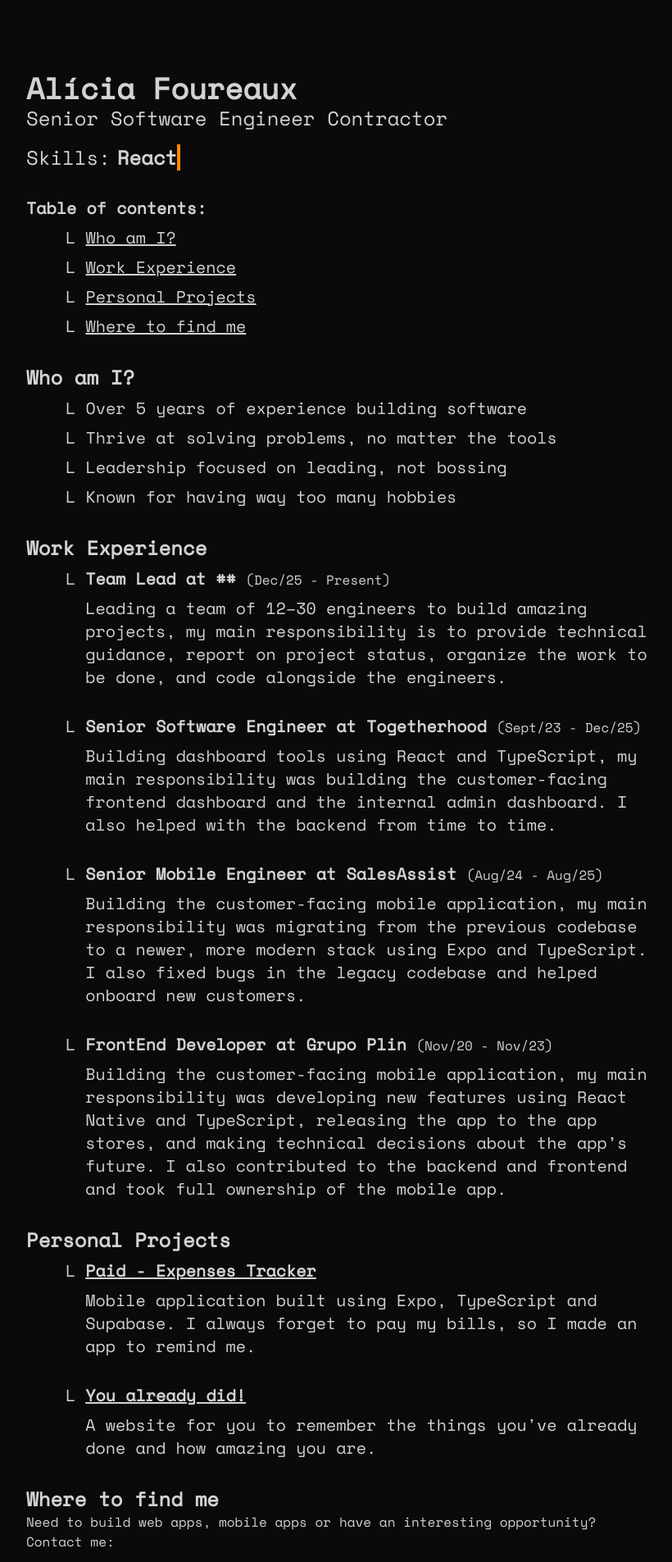
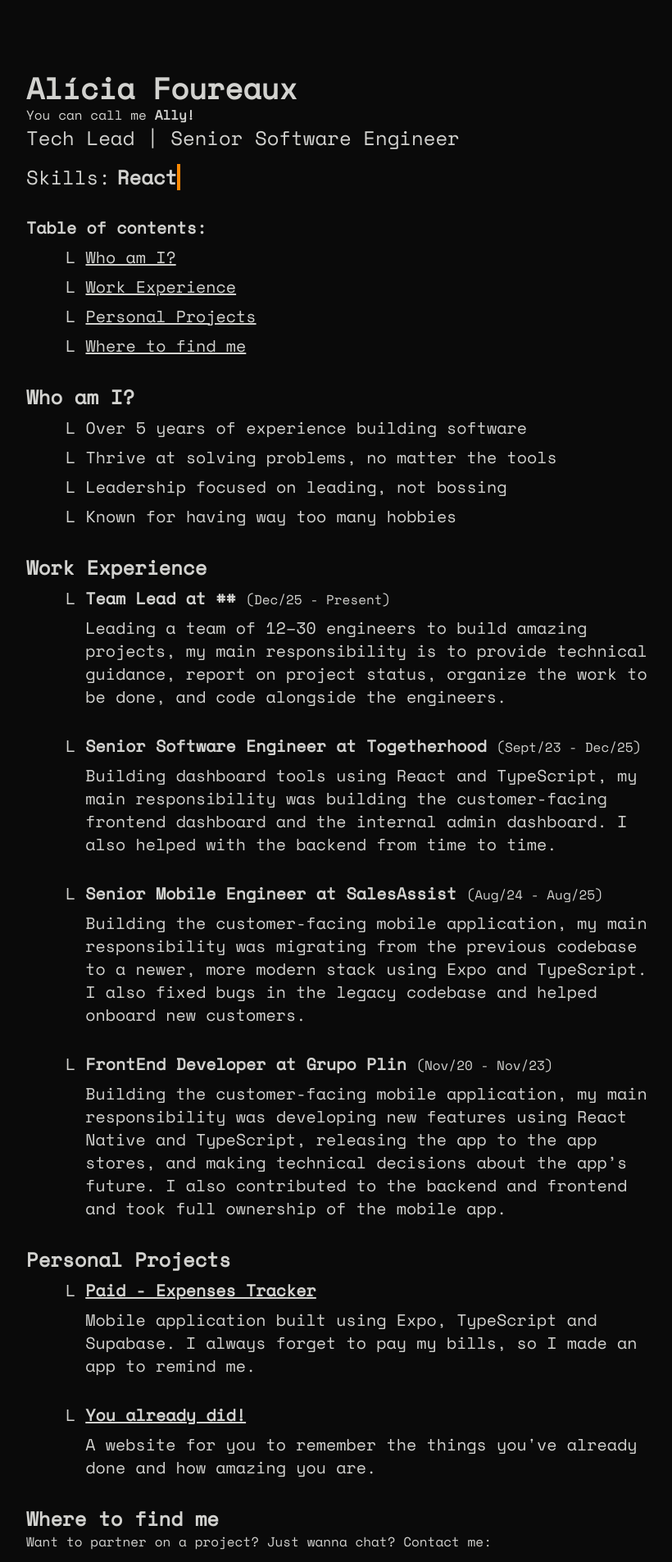
Before and after one commit to allyfx/portfolio, a Next.js app: page / in a window 1280 px wide. Shown: the part 40-1945 px from the top of the page at 82% size, without its empty margins (224-1044 px from the left). Built offline with nearby package versions, Linux system fonts and the light colour scheme.

Commit message:
feat: update the main page

```diff
--- a/app/page.tsx
+++ b/app/page.tsx
@@ -17,7 +17,13 @@ export default function Home() {
     <div className="flex min-h-screen items-center justify-center font-mono">
       <main className="flex min-h-screen w-full max-w-4xl flex-col items-left py-16 px-6 md:py-32 md:px-16 sm:items-start">
         <h1 id="title" className="text-xl md:text-4xl font-bold hidden">Alícia Foureaux</h1>
-        <p id="subtitle" className="text-base md:text-2xl hidden break-normal">Senior Software Engineer Contractor</p>
+        <motion.p
+          initial={{ y: 10, opacity: 0 }}
+          animate={{ y: 0, opacity: 1 }}
+          transition={{ duration: 0.6, ease: "easeInOut" }}>
+          You can call me <strong>Ally!</strong>
+        </motion.p>
+        <p id="subtitle" className="text-base md:text-2xl hidden break-normal">Tech Lead | Senior Software Engineer</p>
 
         {finishedTitleAnimation && (
           <main>
@@ -164,7 +170,7 @@ export default function Home() {
               transition={{ delay: 0.6, duration: 0.6, ease: "easeInOut" }}
               className="mt-8">
                 <h1 className="text-xl md:text-2xl font-bold">Where to find me</h1>
-                <p>Need to build web apps, mobile apps or have an interesting opportunity? Contact me:</p>
+                <p>Want to partner on a project? Just wanna chat? Contact me:</p>
                 <ul className="text-base md:text-xl ml-12 mt-2 space-y-2">
                   <li>L <a href="https://www.linkedin.com/in/aliciafoureaux/" target="_blank" className="underline">LinkedIn</a></li>
                   <li>L <a href="https://github.com/allyfx" target="_blank" className="underline">GitHub</a></li>
```
